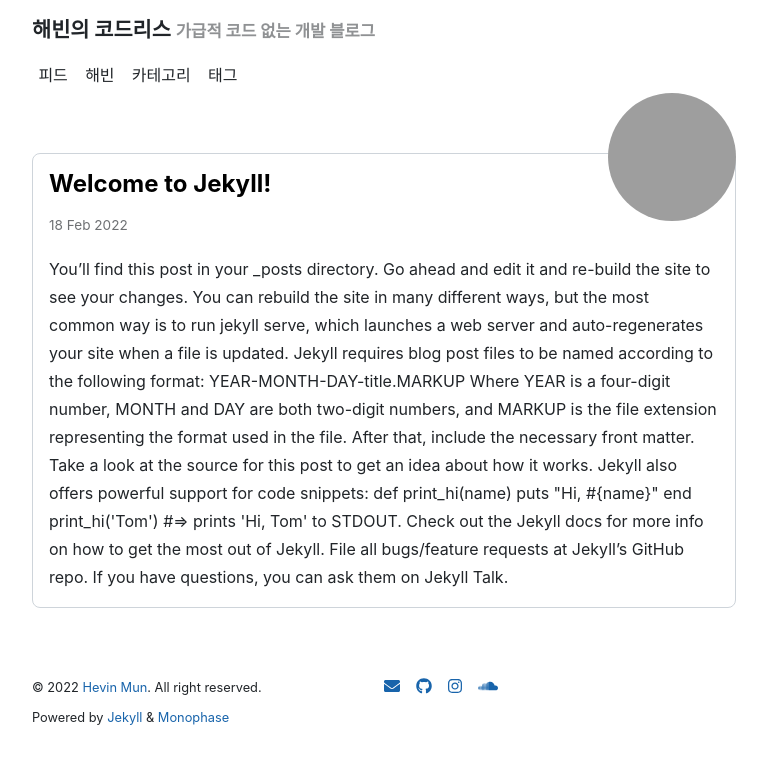
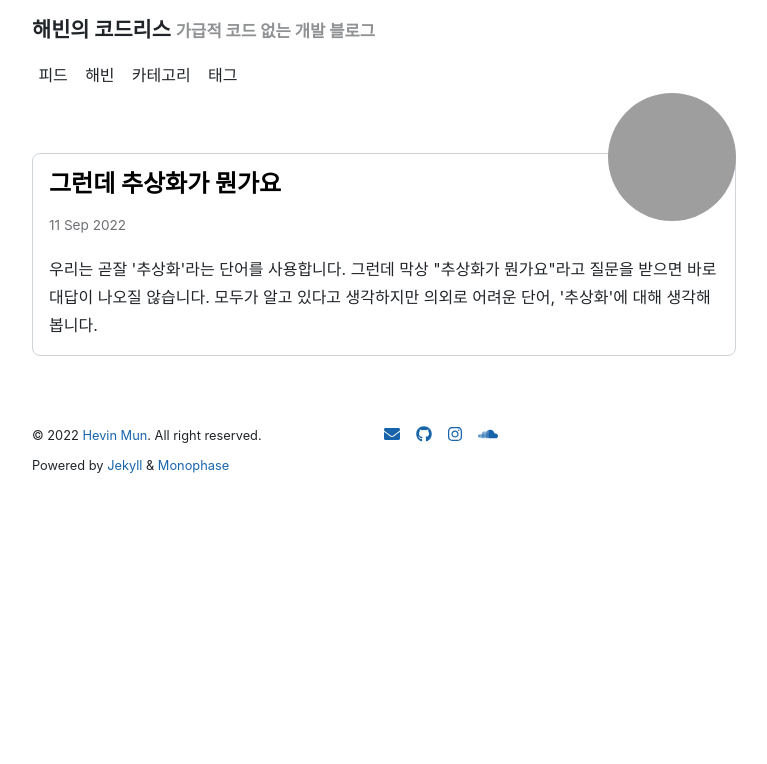
Before and after one commit to hevinxx/hevinxx.github.io, a Jekyll site: the page built from index.markdown, in a window 1280 px wide. Shown: the top 764 px of the page, without its empty margins (256-1023 px from the left). Built offline with Jekyll 4.4.1, drawn with Linux system fonts in a browser that asks for light colours; nearby versions of some CDN libraries; grey boxes are pictures that could not be loaded.

```diff
--- a/_config.yml
+++ b/_config.yml
@@ -59,3 +59,10 @@ disqus: hevinxx
 #   - vendor/cache/
 #   - vendor/gems/
 #   - vendor/ruby/
+
+# Conversion
+markdown: kramdown
+highlighter: rouge
+lsi: false
+excerpt_separator: "\n\n"
+incremental: false
--- a/_includes/custom-head.html
+++ b/_includes/custom-head.html
@@ -4,3 +4,6 @@
   1. Head over to https://realfavicongenerator.net/ to add your own favicons.
   2. Customize default _includes/custom-head.html in your source directory and insert the given code snippet.
 {% endcomment %}
+{% if page.use_math %}
+  {% include mathjax_support.html %}
+{% endif %}
--- a/_posts/2022-02-18-welcome-to-jekyll.markdown
+++ /dev/null
@@ -1,29 +0,0 @@
----
-layout: post
-title:  "Welcome to Jekyll!"
-date:   2022-02-18 20:30:44 +0900
-categories: jekyll update
----
-You’ll find this post in your `_posts` directory. Go ahead and edit it and re-build the site to see your changes. You can rebuild the site in many different ways, but the most common way is to run `jekyll serve`, which launches a web server and auto-regenerates your site when a file is updated.
-
-Jekyll requires blog post files to be named according to the following format:
-
-`YEAR-MONTH-DAY-title.MARKUP`
-
-Where `YEAR` is a four-digit number, `MONTH` and `DAY` are both two-digit numbers, and `MARKUP` is the file extension representing the format used in the file. After that, include the necessary front matter. Take a look at the source for this post to get an idea about how it works.
-
-Jekyll also offers powerful support for code snippets:
-
-{% highlight ruby %}
-def print_hi(name)
-  puts "Hi, #{name}"
-end
-print_hi('Tom')
-#=> prints 'Hi, Tom' to STDOUT.
-{% endhighlight %}
-
-Check out the [Jekyll docs][jekyll-docs] for more info on how to get the most out of Jekyll. File all bugs/feature requests at [Jekyll’s GitHub repo][jekyll-gh]. If you have questions, you can ask them on [Jekyll Talk][jekyll-talk].
-
-[jekyll-docs]: https://jekyllrb.com/docs/home
-[jekyll-gh]:   https://github.com/jekyll/jekyll
-[jekyll-talk]: https://talk.jekyllrb.com/
```
Also changed, not shown: _includes/mathjax_support.html (added, +23 -0 lines), _posts/2022-09-12-그런데-추상화가-뭔가요.markdown (added, +67 -0 lines).
